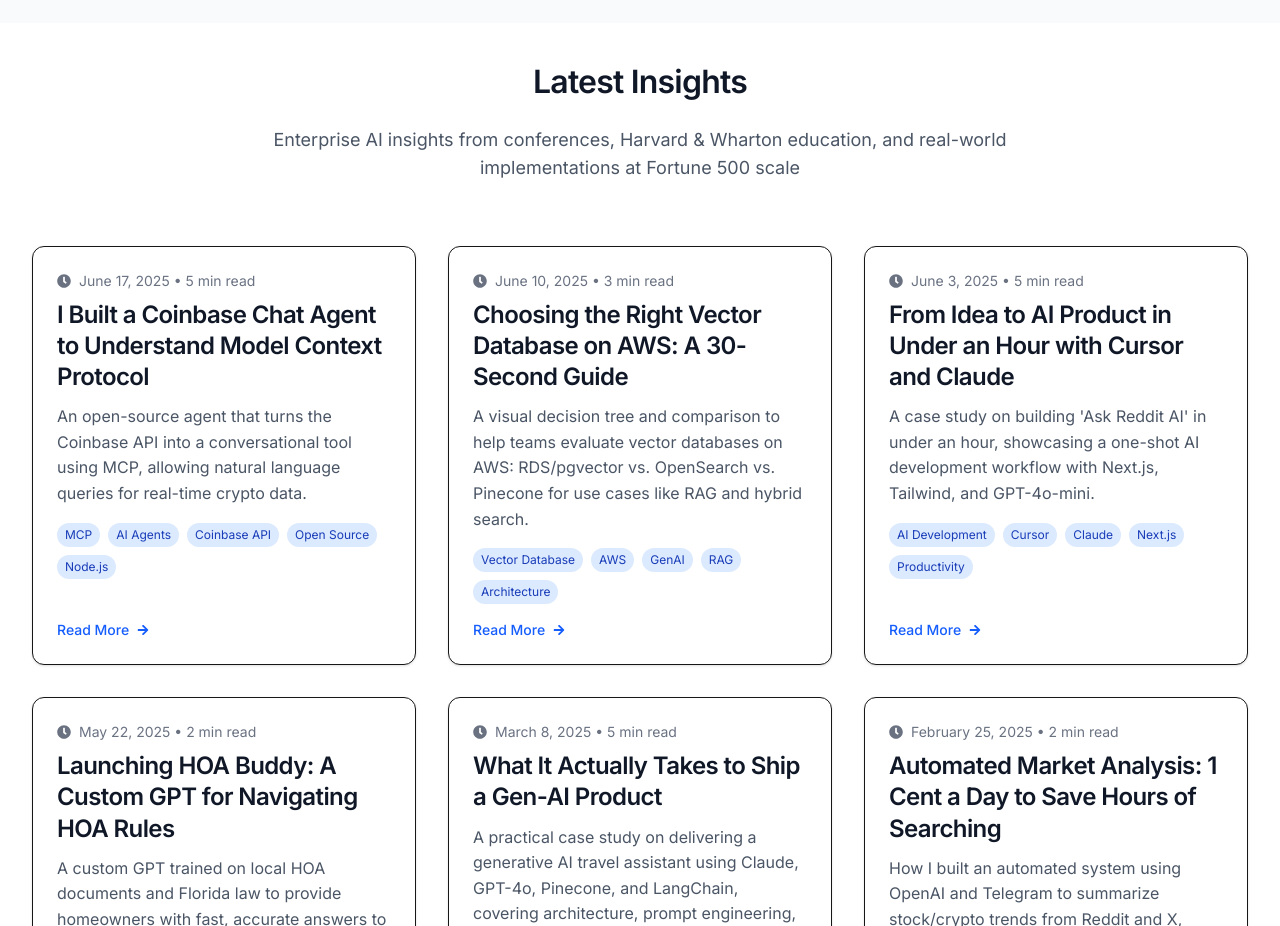
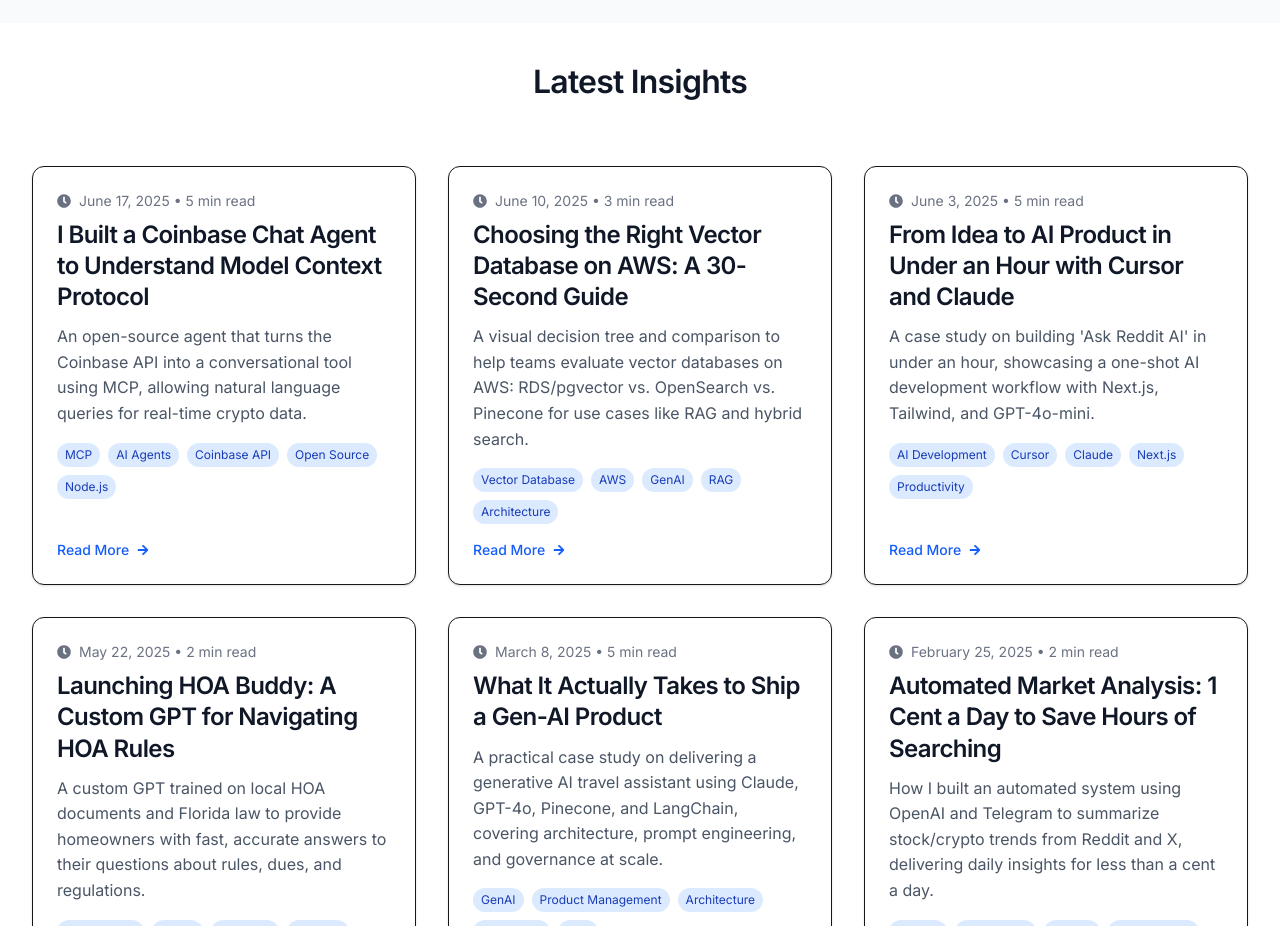
Before and after one commit to Bichev/personal-brand, a Next.js app: page / in a window 1280 px wide. Shown: the part 4940-5866 px from the top of the page. Built offline with nearby package versions, Linux system fonts and the light colour scheme.

Commit message:
styles update

```diff
--- a/src/components/BlogSection.tsx
+++ b/src/components/BlogSection.tsx
@@ -24,9 +24,9 @@
           <h2 className="text-3xl sm:text-4xl font-bold text-gray-900 dark:text-white mb-6">
             Latest Insights
           </h2>
-          <p className="text-lg text-gray-600 dark:text-gray-300 max-w-3xl mx-auto">
+          {/* <p className="text-lg text-gray-600 dark:text-gray-300 max-w-3xl mx-auto">
             Enterprise AI insights from conferences, Harvard & Wharton education, and real-world implementations at Fortune 500 scale
-          </p>
+          </p> */}
         </motion.div>
 
         {/* Featured Posts */}
```
